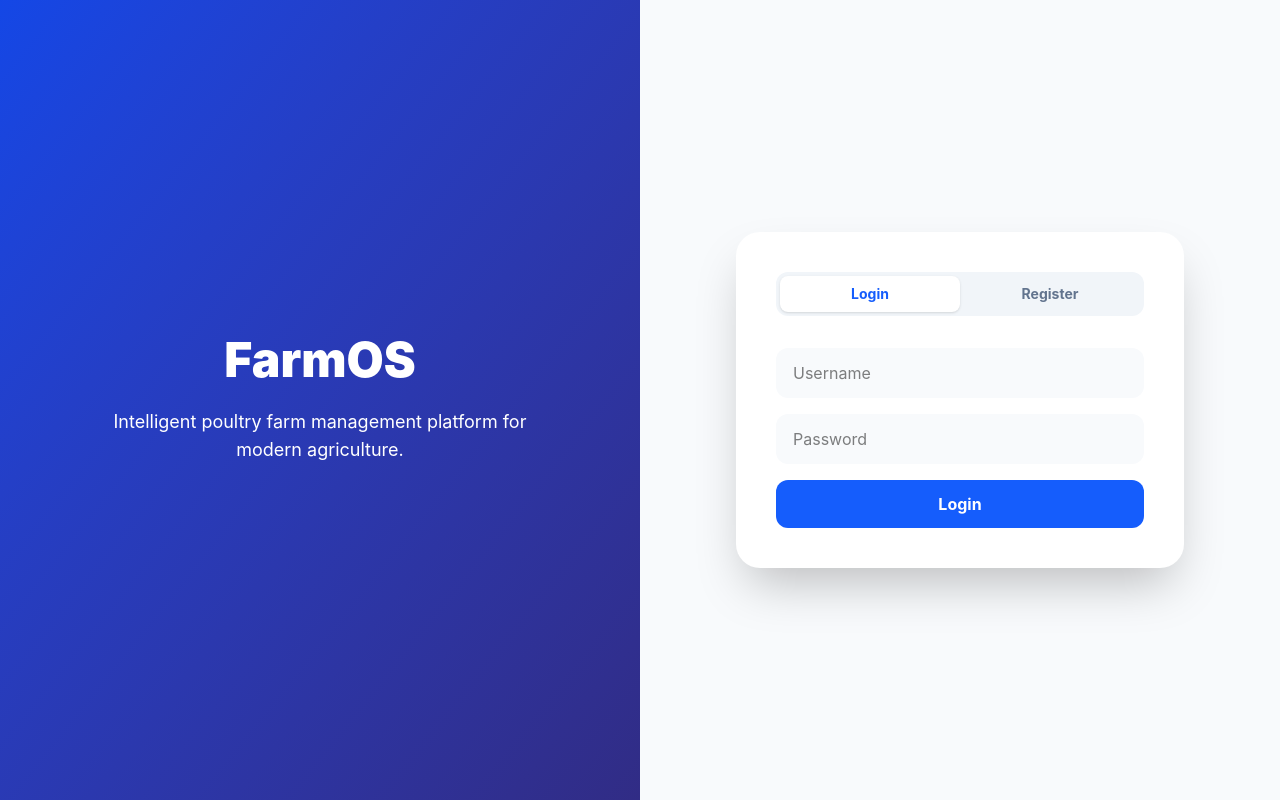
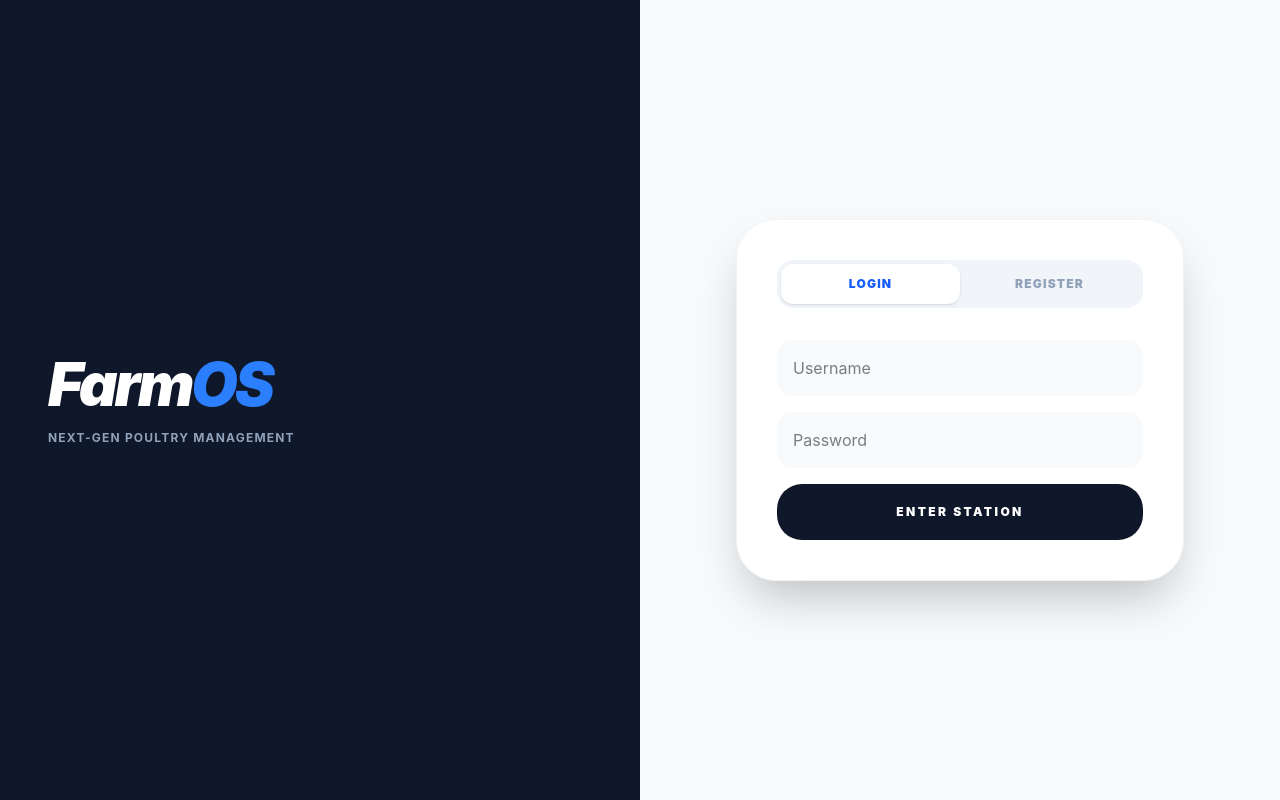
Before and after one commit to Sirclair/Farm-Management, a React app in the folder frontend/: page /login in a window 1280 px wide. Built offline with nearby package versions, Linux system fonts and the light colour scheme; no server answers; the HTML template or start-up script is replaced by a standard one.

Commit message:
Update Auth.jsx

```diff
--- a/frontend/src/pages/Auth.jsx
+++ b/frontend/src/pages/Auth.jsx
@@ -14,6 +14,8 @@ export default function Auth() {
     username: "",
     email: "",
     password: "",
+    first_name: "",
+    last_name: "",
     role: "farmer",
     farm_name: "",
   });
@@ -37,11 +39,9 @@ export default function Auth() {
 
       const userRes = await api.get("api/my-farm/accounts/me/");
       setUser(userRes.data);
-
-      routeUser(userRes.data);
+      navigate("/dashboard");
     } catch (err) {
-      console.error("Login error:", err);
-      setError(err.response?.data?.detail || "Invalid username or password");
+      setError(err.response?.data?.detail || "Invalid credentials");
     } finally {
       setLoadingLocal(false);
       setLoading(false);
@@ -54,15 +54,17 @@ export default function Auth() {
       setLoadingLocal(true);
       setError("");
 
-      // 1. Register - Path matched to your nested urls.py
+      // Hits your FarmRegistrationSerializer
       await api.post("api/my-farm/accounts/register/", {
         username: formData.username,
         email: formData.email,
         password: formData.password,
-        role: formData.role,
+        first_name: formData.first_name,
+        last_name: formData.last_name,
+        farm_name: formData.farm_name,
       });
 
-      // 2. Auto-login immediately to get the token needed for Farm creation
+      // Auto-login
       const loginRes = await api.post("api/login/", {
         username: formData.username,
         password: formData.password,
@@ -71,165 +73,59 @@ export default function Auth() {
       localStorage.setItem("access", loginRes.data.access);
       localStorage.setItem("refresh", loginRes.data.refresh);
 
-      // 3. Create farm - Path: api/my-farm/accounts/farms/ (based on your router)
-      if (formData.role === "farmer") {
-        await api.post("api/my-farm/accounts/farms/", {
-          name: formData.farm_name
-        });
-      }
-
-      // 4. Fetch full user object
       const userRes = await api.get("api/my-farm/accounts/me/");
       setUser(userRes.data);
-
-      routeUser(userRes.data);
+      navigate("/dashboard");
     } catch (err) {
-      console.error("Registration error:", err);
-      const backendError = err.response?.data?.error || err.response?.data?.detail;
-      setError(backendError || "Registration failed. Please try again.");
+      console.error("Registration error:", err.response?.data);
+      const backendError = err.response?.data;
+      setError(backendError?.username?.[0] || backendError?.farm_name?.[0] || "Registration failed.");
     } finally {
       setLoadingLocal(false);
     }
   };
 
-  const routeUser = (user) => {
-    if (user.role === "farmer") return navigate("/dashboard");
-    if (user.role === "customer") return navigate("/marketplace");
-    if (user.is_staff) return navigate("/admin");
-    navigate("/dashboard");
-  };
-
   return (
-    <div className="min-h-screen flex">
-      <div className="hidden lg:flex w-1/2 bg-gradient-to-br from-blue-700 to-indigo-900 text-white flex-col justify-center items-center p-16">
-        <motion.h1 initial={{ opacity: 0, y: -20 }} animate={{ opacity: 1, y: 0 }} className="text-5xl font-black mb-6">
-          FarmOS
-        </motion.h1>
-        <motion.p initial={{ opacity: 0 }} animate={{ opacity: 1 }} transition={{ delay: 0.3 }} className="text-lg text-center max-w-md opacity-80">
-          Intelligent poultry farm management platform for modern agriculture.
-        </motion.p>
+    <div className="min-h-screen flex bg-slate-50">
+      <div className="hidden lg:flex w-1/2 bg-[#0f172a] text-white p-12 flex-col justify-center">
+        <h1 className="text-6xl font-black italic tracking-tighter mb-4">Farm<span className="text-blue-500">OS</span></h1>
+        <p className="text-slate-400 font-bold uppercase tracking-widest text-xs">Next-Gen Poultry Management</p>
       </div>
 
-      <div className="w-full lg:w-1/2 flex items-center justify-center bg-slate-50 p-8">
-        <div className="w-full max-w-md bg-white shadow-2xl rounded-3xl p-10">
-          <div className="flex mb-8 bg-slate-100 rounded-xl p-1">
-            <button
-              onClick={() => setMode("login")}
-              className={`flex-1 py-2 text-sm font-bold rounded-lg transition-all ${mode === "login" ? "bg-white shadow text-blue-600" : "text-slate-500"}`}
-            >
-              Login
-            </button>
-            <button
-              onClick={() => setMode("register")}
-              className={`flex-1 py-2 text-sm font-bold rounded-lg transition-all ${mode === "register" ? "bg-white shadow text-blue-600" : "text-slate-500"}`}
-            >
-              Register
-            </button>
+      <div className="w-full lg:w-1/2 flex items-center justify-center p-8">
+        <div className="w-full max-w-md bg-white p-10 rounded-[40px] shadow-2xl border border-slate-100">
+          <div className="flex bg-slate-100 p-1 rounded-2xl mb-8">
+            <button onClick={() => setMode("login")} className={`flex-1 py-3 rounded-xl font-black text-xs uppercase tracking-widest transition-all ${mode === "login" ? "bg-white text-blue-600 shadow-sm" : "text-slate-400"}`}>Login</button>
+            <button onClick={() => setMode("register")} className={`flex-1 py-3 rounded-xl font-black text-xs uppercase tracking-widest transition-all ${mode === "register" ? "bg-white text-blue-600 shadow-sm" : "text-slate-400"}`}>Register</button>
           </div>
 
-          {error && (
-            <div className="bg-red-50 border-l-4 border-red-500 text-red-700 p-3 text-xs mb-4 rounded">
-              {error}
-            </div>
-          )}
+          <AnimatePresence mode="wait">
+            <motion.form
+              key={mode}
+              initial={{ opacity: 0, y: 10 }}
+              animate={{ opacity: 1, y: 0 }}
+              onSubmit={mode === "login" ? handleLogin : handleRegister}
+              className="space-y-4"
+            >
+              {mode === "register" && (
+                <>
+                  <div className="flex gap-2">
+                    <input placeholder="First Name" className="w-1/2 p-4 bg-slate-50 rounded-2xl outline-none" onChange={e => setFormData({...formData, first_name: e.target.value})} required />
+                    <input placeholder="Last Name" className="w-1/2 p-4 bg-slate-50 rounded-2xl outline-none" onChange={e => setFormData({...formData, last_name: e.target.value})} required />
+                  </div>
+                  <input placeholder="Farm Name" className="w-full p-4 bg-blue-50 border border-blue-100 rounded-2xl outline-none font-bold" onChange={e => setFormData({...formData, farm_name: e.target.value})} required />
+                  <input type="email" placeholder="Email Address" className="w-full p-4 bg-slate-50 rounded-2xl outline-none" onChange={e => setFormData({...formData, email: e.target.value})} required />
+                </>
+              )}
+              <input placeholder="Username" className="w-full p-4 bg-slate-50 rounded-2xl outline-none" onChange={e => setFormData({...formData, username: e.target.value})} required />
+              <input type="password" placeholder="Password" className="w-full p-4 bg-slate-50 rounded-2xl outline-none" onChange={e => setFormData({...formData, password: e.target.value})} required />
 
-          <AnimatePresence mode="wait">
-            {mode === "login" && (
-              <motion.form
-                key="login"
-                initial={{ opacity: 0, x: -30 }}
-                animate={{ opacity: 1, x: 0 }}
-                exit={{ opacity: 0, x: 30 }}
-                onSubmit={handleLogin}
-                className="space-y-4"
-              >
-                <input
-                  className="w-full px-4 py-3 rounded-xl bg-slate-50 border border-transparent focus:border-blue-500 focus:bg-white outline-none transition-all"
-                  placeholder="Username"
-                  onChange={(e) => setFormData({ ...formData, username: e.target.value })}
-                  required
-                />
-                <input
-                  type="password"
-                  className="w-full px-4 py-3 rounded-xl bg-slate-50 border border-transparent focus:border-blue-500 focus:bg-white outline-none transition-all"
-                  placeholder="Password"
-                  onChange={(e) => setFormData({ ...formData, password: e.target.value })}
-                  required
-                />
-                <button
-                   disabled={loadingLocal}
-                   className="w-full bg-blue-600 hover:bg-blue-700 text-white py-3 rounded-xl font-bold transition-colors flex justify-center items-center"
-                >
-                  {loadingLocal ? <Spinner /> : "Login"}
-                </button>
-              </motion.form>
-            )}
+              {error && <p className="text-rose-500 text-[10px] font-bold uppercase text-center">{error}</p>}
 
-            {mode === "register" && (
-              <motion.form
-                key="register"
-                initial={{ opacity: 0, x: 30 }}
-                animate={{ opacity: 1, x: 0 }}
-                exit={{ opacity: 0, x: -30 }}
-                onSubmit={handleRegister}
-                className="space-y-4"
-              >
-                <input
-                  className="w-full px-4 py-3 rounded-xl bg-slate-50 border border-transparent focus:border-blue-500 focus:bg-white outline-none transition-all"
-                  placeholder="Username"
-                  onChange={(e) => setFormData({ ...formData, username: e.target.value })}
-                  required
-                />
-                <input
-                  type="email"
-                  className="w-full px-4 py-3 rounded-xl bg-slate-50 border border-transparent focus:border-blue-500 focus:bg-white outline-none transition-all"
-                  placeholder="Email"
-                  onChange={(e) => setFormData({ ...formData, email: e.target.value })}
-                  required
-                />
-
-                <div className="flex gap-2">
-                  <button
-                    type="button"
-                    onClick={() => setFormData({ ...formData, role: "farmer" })}
-                    className={`flex-1 py-2 rounded-lg text-sm font-bold transition-all ${formData.role === "farmer" ? "bg-blue-600 text-white shadow-md" : "bg-slate-100 text-slate-500"}`}
-                  >
-                    Farmer
-                  </button>
-                  <button
-                    type="button"
-                    onClick={() => setFormData({ ...formData, role: "customer" })}
-                    className={`flex-1 py-2 rounded-lg text-sm font-bold transition-all ${formData.role === "customer" ? "bg-blue-600 text-white shadow-md" : "bg-slate-100 text-slate-500"}`}
-                  >
-                    Customer
-                  </button>
-                </div>
-
-                {formData.role === "farmer" && (
-                  <input
-                    className="w-full px-4 py-3 rounded-xl bg-blue-50 border border-blue-100 focus:border-blue-500 outline-none transition-all"
-                    placeholder="Farm Name"
-                    onChange={(e) => setFormData({ ...formData, farm_name: e.target.value })}
-                    required
-                  />
-                )}
-
-                <input
-                  type="password"
-                  className="w-full px-4 py-3 rounded-xl bg-slate-50 border border-transparent focus:border-blue-500 focus:bg-white outline-none transition-all"
-                  placeholder="Password"
-                  onChange={(e) => setFormData({ ...formData, password: e.target.value })}
-                  required
-                />
-
-                <button
-                  disabled={loadingLocal}
-                  className="w-full bg-green-600 hover:bg-green-700 text-white py-3 rounded-xl font-bold transition-colors flex justify-center items-center"
-                >
-                  {loadingLocal ? <Spinner /> : "Create Account"}
-                </button>
-              </motion.form>
-            )}
+              <button disabled={loadingLocal} className="w-full bg-[#0f172a] text-white py-5 rounded-[25px] font-black uppercase text-xs tracking-[0.2em] hover:bg-black transition-all">
+                {loadingLocal ? <Spinner /> : (mode === "login" ? "Enter Station" : "Initialize Farm")}
+              </button>
+            </motion.form>
           </AnimatePresence>
         </div>
       </div>
```
